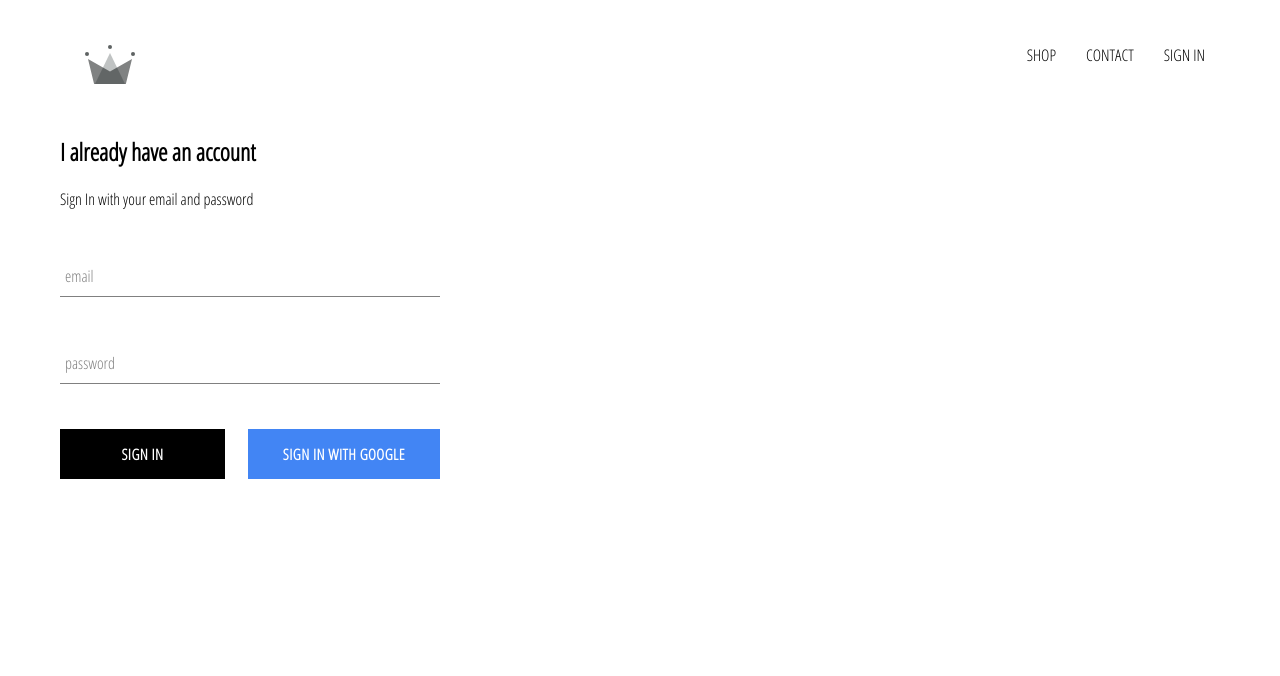
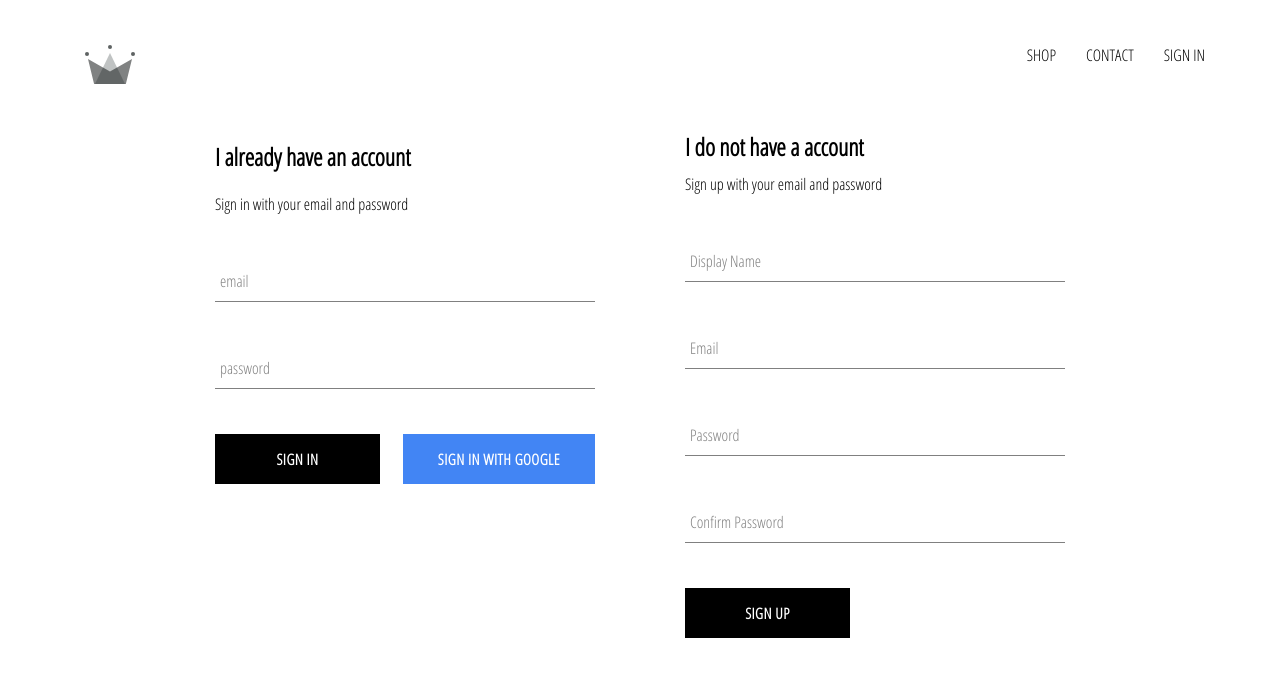
Before and after one commit to tperneta/crwn-clothing, a React (Create React App) app: page /signin in a window 1280 px wide. Shown: the top 676 px of the page. Built offline with nearby package versions, Linux system fonts and the light colour scheme; no server answers.

Commit message:
firebase database, utils and register users addded

```diff
--- a/src/App.js
+++ b/src/App.js
@@ -1,4 +1,3 @@
-
 import React from 'react';
 import { Switch, Route } from 'react-router-dom';
 
@@ -6,24 +5,37 @@
 
 import HomePage from './pages/homepage/homepage.component';
 import ShopPage from './pages/shop/shop.component';
-import SignInAndSignUpPage from './pages/signin-signup/signin-signup';
+import SignInAndSignUpPage from './pages/sign-in-and-sign-up/sign-in-and-sign-up.component';
 import Header from './components/header/header.component';
-import  { auth } from './firebase/firebase.utils';
+import { auth, createUserProfileDocument } from './firebase/firebase.utils';
 
 class App extends React.Component {
   constructor() {
     super();
 
     this.state = {
-      currentUser:  null
-    }
+      currentUser: null
+    };
   }
 
   unsubscribeFromAuth = null;
 
   componentDidMount() {
-    this.unsubscribeFromAuth = auth.onAuthStateChanged(user => {
-      this.setState({ currentUser: user });
+    this.unsubscribeFromAuth = auth.onAuthStateChanged(async userAuth => {
+      if (userAuth) {
+        const userRef =  await createUserProfileDocument(userAuth);
+
+        userRef.onSnapshot(snapShot => {
+          this.setState({
+            currentUser: {
+              id: snapShot.id,
+              ...snapShot.data()
+            }
+          })
+        });
+      } else {
+      this.setState({ currentUser: userAuth });
+      }
     });
   }
 
@@ -34,7 +46,7 @@
   render() {
     return (
       <div>
-        <Header currentUser={this.state.currentUser}/>
+        <Header currentUser={this.state.currentUser} />
         <Switch>
           <Route exact path='/' component={HomePage} />
           <Route path='/shop' component={ShopPage} />
--- a/src/components/sign-in/sign-in.component.jsx
+++ b/src/components/sign-in/sign-in.component.jsx
@@ -1,58 +1,57 @@
 import React from 'react';
 
 import FormInput from '../form-input/form-input.component';
-import CustomButton from'../custom-button/custom-button.component';
+import CustomButton from '../custom-button/custom-button.component';
 
 import { signInWithGoogle } from '../../firebase/firebase.utils';
 
 import './sign-in.styles.scss';
 
-class SigIn extends React.Component {
+class SignIn extends React.Component {
   constructor(props) {
     super(props);
 
     this.state = {
       email: '',
       password: ''
-		}
+    };
   }
 
   handleSubmit = event => {
     event.preventDefault();
 
-		this.setState({ email: '', password: '' })
-	}
+    this.setState({ email: '', password: '' });
+  };
 
   handleChange = event => {
     const { value, name } = event.target;
 
-		this.setState({ [name]: value })
-	}
-
+    this.setState({ [name]: value });
+  };
 
   render() {
-		return(
+    return (
       <div className='sign-in'>
         <h2>I already have an account</h2>
-				<span>Sign In with your email and password</span>
+        <span>Sign in with your email and password</span>
 
-				<form on Submit={this.handleSubmit} >
+        <form onSubmit={this.handleSubmit}>
           <FormInput
             name='email'
             type='email'
+            handleChange={this.handleChange}
             value={this.state.email}
-						handleChange={this.handleChange}
             label='email'
-						required />
-
+            required
+          />
           <FormInput
             name='password'
             type='password'
             value={this.state.password}
             handleChange={this.handleChange}
             label='password'
-						required />
-
+            required
+          />
           <div className='buttons'>
             <CustomButton type='submit'> Sign in </CustomButton>
             <CustomButton onClick={signInWithGoogle} isGoogleSignIn>
@@ -61,9 +60,8 @@
           </div>
         </form>
       </div>
-
-		)
+    );
   }
 }
 
-export default SigIn;
+export default SignIn;
--- /dev/null
+++ b/src/components/sign-up/sign-up.component.jsx
@@ -0,0 +1,103 @@
+import React from 'react';
+
+import FormInput from '../form-input/form-input.component';
+import CustomButton from '../custom-button/custom-button.component';
+
+import { auth, createUserProfileDocument } from '../../firebase/firebase.utils';
+
+import './sign-up.styles.scss';
+
+class SignUp extends React.Component {
+  constructor() {
+    super();
+
+    this.state = {
+      displayName: '',
+      email: '',
+      password: '',
+      confirmPassword: ''
+    };
+  }
+
+  handleSubmit = async event => {
+    event.preventDefault();
+
+    const { displayName, email, password, confirmPassword } = this.state;
+
+    if (password !== confirmPassword) {
+      alert("passwords don't match");
+      return;
+    }
+
+    try {
+      const { user } = await auth.createUserWithEmailAndPassword(
+        email,
+        password
+      );
+
+      await createUserProfileDocument(user, { displayName });
+
+      this.setState({
+        displayName: '',
+        email: '',
+        password: '',
+        confirmPassword: ''
+      });
+    } catch (error) {
+      console.error(error);
+    }
+  };
+
+  handleChange = event => {
+    const { name, value } = event.target;
+
+    this.setState({ [name]: value });
+  };
+
+  render() {
+    const { displayName, email, password, confirmPassword } = this.state;
+    return (
+      <div className='sign-up'>
+        <h2 className='title'>I do not have a account</h2>
+        <span>Sign up with your email and password</span>
+        <form className='sign-up-form' onSubmit={this.handleSubmit}>
+          <FormInput
+            type='text'
+            name='displayName'
+            value={displayName}
+            onChange={this.handleChange}
+            label='Display Name'
+            required
+          />
+          <FormInput
+            type='email'
+            name='email'
+            value={email}
+            onChange={this.handleChange}
+            label='Email'
+            required
+          />
+          <FormInput
+            type='password'
+            name='password'
+            value={password}
+            onChange={this.handleChange}
+            label='Password'
+            required
+          />
+          <FormInput
+            type='password'
+            name='confirmPassword'
+            value={confirmPassword}
+            onChange={this.handleChange}
+            label='Confirm Password'
+            required
+          />
+          <CustomButton type='submit'>SIGN UP</CustomButton>
+        </form>
+      </div>
+    );
+  }
+}
+
+export default SignUp;
--- /dev/null
+++ b/src/components/sign-up/sign-up.styles.scss
@@ -0,0 +1,9 @@
+.sign-up {
+  display: flex;
+  flex-direction: column;
+  width: 380px;
+
+  .title {
+    margin: 10px 0;
+  }
+}
--- a/src/firebase/firebase.utils.js
+++ b/src/firebase/firebase.utils.js
@@ -12,6 +12,34 @@
     measurementId: "G-2ZC5218RZM"
  };
 
+export const createUserProfileDocument = async (userAuth, additionalData) => {
+	if (!userAuth) return;
+
+	const userRef = firestore.doc(`users/${userAuth.uid}`);
+
+	const snapShot = await userRef.get();
+
+	if(!snapShot.exists) {
+		const { displayName, email } = userAuth;
+		const createdAt = new Date();
+
+		try {
+			await userRef.set({
+				displayName,
+				email,
+				createdAt,
+				...additionalData
+			})
+		} catch (error) {
+			console.log('error creating user', error.message)
+		}
+	}
+
+	return userRef;
+
+	console.log(snapShot);
+};
+
  firebase.initializeApp(config);
 
  export const auth = firebase.auth();
--- a/src/pages/signin-signup/signin-signup.jsx
+++ b/src/pages/sign-in-and-sign-up/sign-in-and-sign-up.component.jsx
@@ -1,12 +1,14 @@
 import React from 'react';
 
 import SignIn from '../../components/sign-in/sign-in.component';
+import SignUp from '../../components/sign-up/sign-up.component';
 
-import './signin-signup.styles.scss';
+import './sign-in-and-sign-up.styles.scss';
 
 const SignInAndSignUpPage = () => (
 	<div className='sign-in-and-sign-up'>
 		<SignIn />
+		<SignUp />
 	</div>
 );
 
--- /dev/null
+++ b/src/pages/sign-in-and-sign-up/sign-in-and-sign-up.styles.scss
@@ -0,0 +1,7 @@
+.sign-in-and-sign-up {
+	width: 850px;
+	display: flex;
+	justify-content: space-between;
+	margin: 30px auto;
+
+}
```
Also changed, not shown: src/components/form-input/form-input.component.jsx (+8 -11 lines), src/components/header/header.component.jsx (+8 -7 lines), src/pages/signin-signup/signin-signup.styles.scss (deleted). Lines whose indentation alone changed are shown as unchanged.
